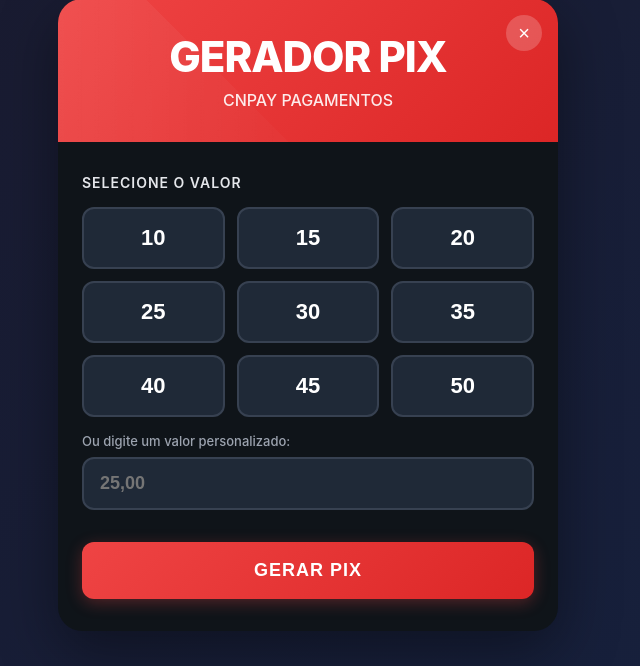
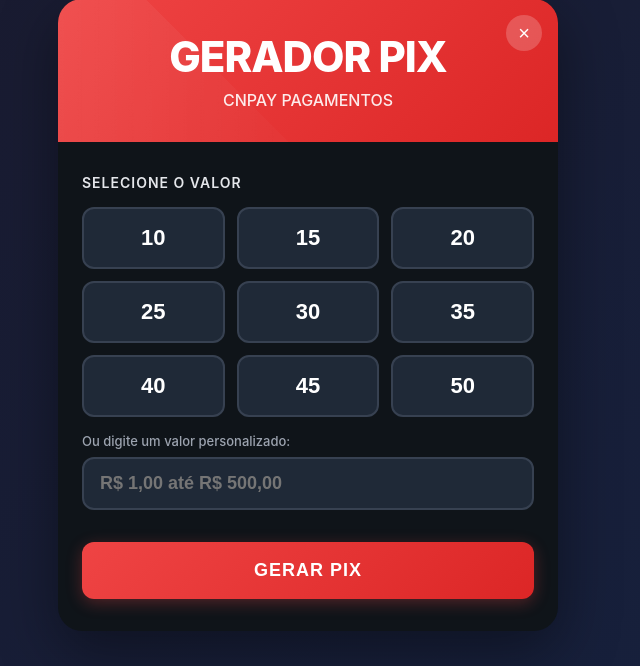
Before and after one commit to JuniorBrugnaro/pix-cn-pay, a Flask app: page / in a window 1280 px wide. Shown: the part 85-751 px from the top of the page, without its empty margins (332-972 px from the left). Run offline with Flask 3, Linux system fonts and the light colour scheme.

```diff
--- a/checkout.html
+++ b/checkout.html
@@ -410,7 +410,7 @@
                             type="number"
                             id="customAmount"
                             class="custom-input"
-                            placeholder="25,00"
+                            placeholder="R$ 1,00 até R$ 500,00"
                             step="0.01"
                             min="0.01"
                         >
--- a/templates/checkout.html
+++ b/templates/checkout.html
@@ -479,7 +479,7 @@
                             type="number"
                             id="customAmount"
                             class="custom-input"
-                            placeholder="25,00"
+                            placeholder="R$ 1,00 até R$ 500,00"
                             step="0.01"
                             min="0.01"
                         >
```
